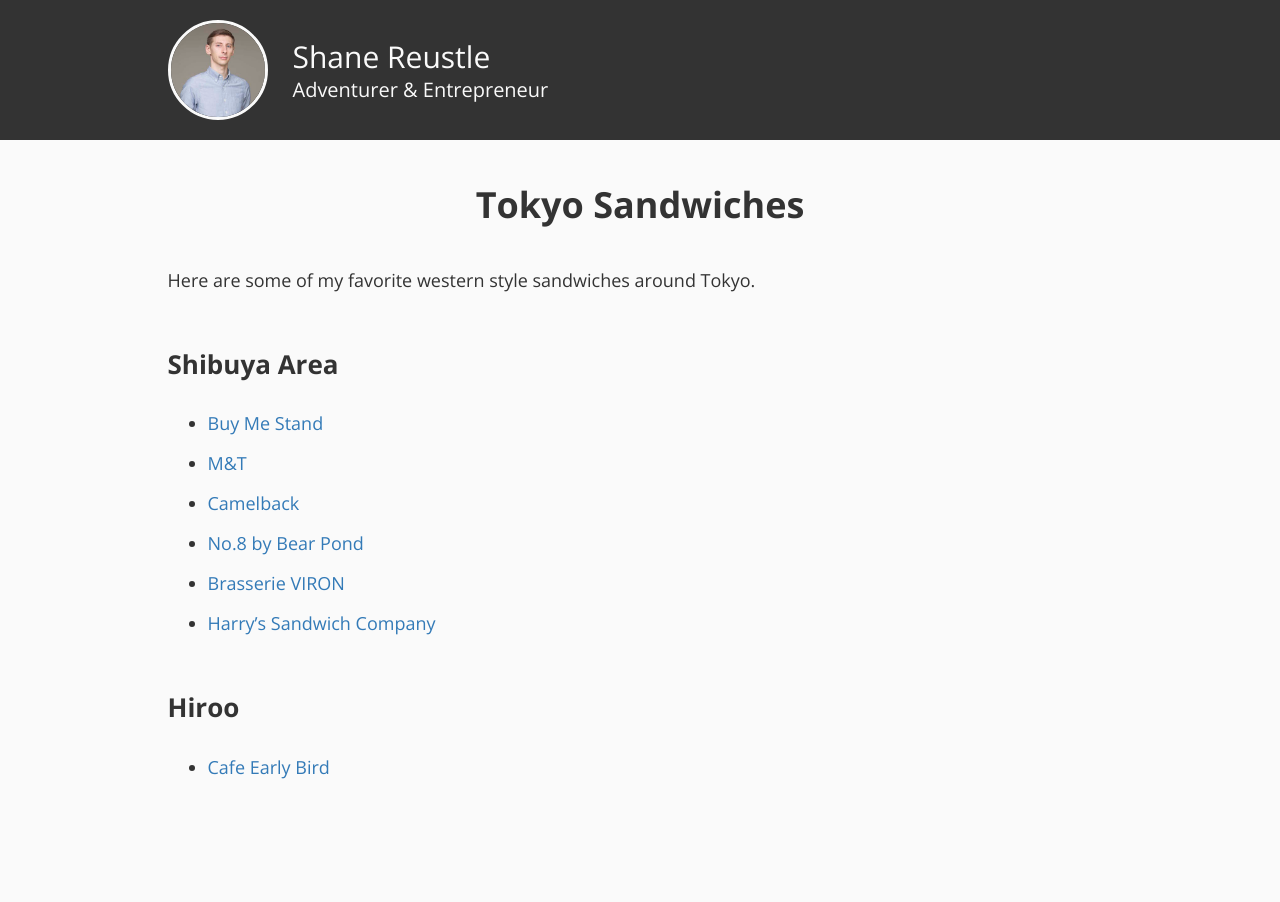
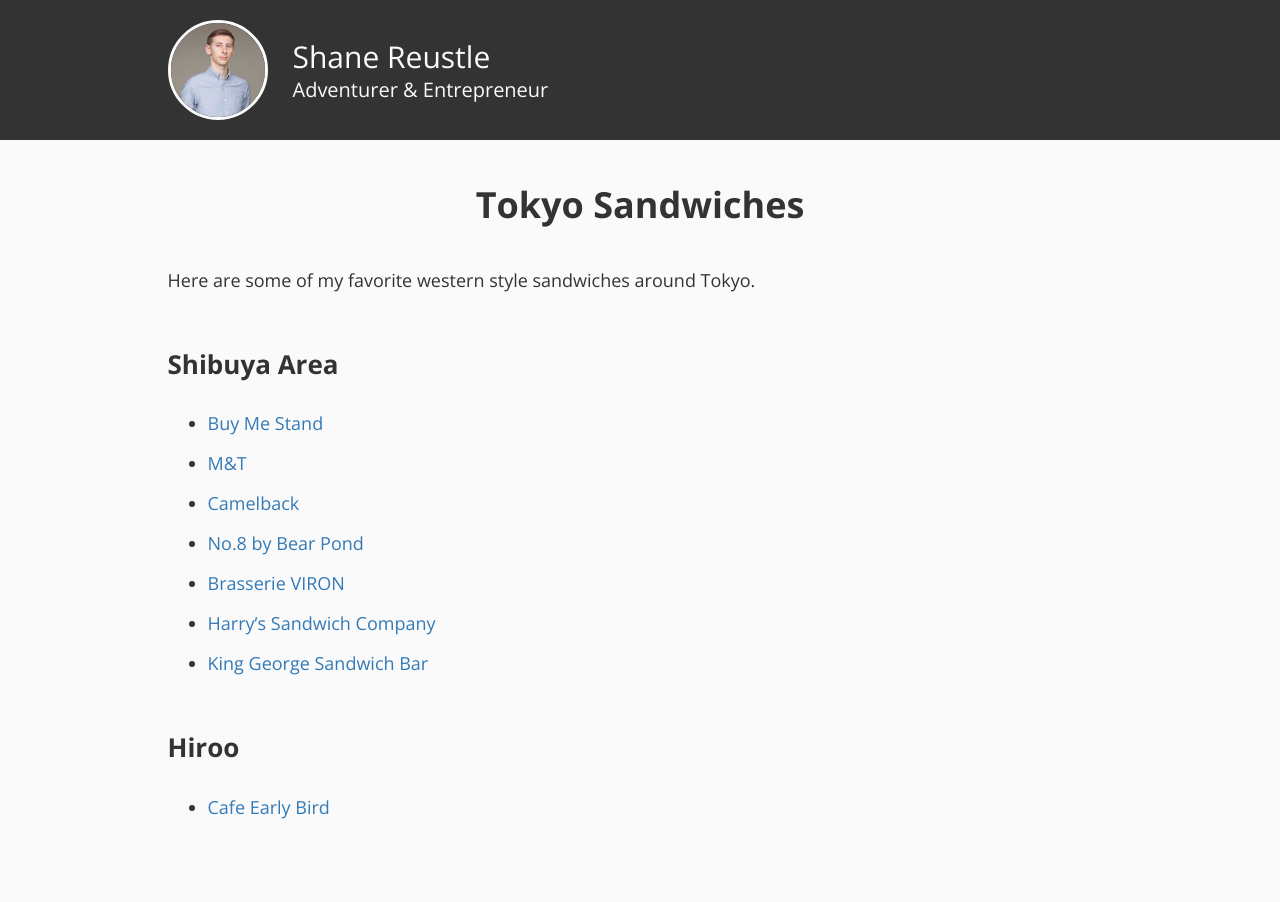
Before and after one commit to reustle/reustle, a Jekyll site: the page built from _posts/2018-12-07-tokyo-sandwiches.md, in a window 1280 px wide. Built offline with Jekyll 4.4.1, drawn with Linux system fonts in a browser that asks for light colours.

Commit message:
Update 2018-12-07-tokyo-sandwiches.md

```diff
--- a/_posts/2018-12-07-tokyo-sandwiches.md
+++ b/_posts/2018-12-07-tokyo-sandwiches.md
@@ -13,6 +13,7 @@
 - [No.8 by Bear Pond](https://goo.gl/maps/sF2JtXeA1Hv)
 - [Brasserie VIRON](https://goo.gl/maps/6H4ea5qnN492)
 - [Harry's Sandwich Company](https://goo.gl/maps/o7kYJgGUyGhLX9eD8)
+- [King George Sandwich Bar](https://goo.gl/maps/NptHeZnhaeg2NFo29)
 
 ## Hiroo
 - [Cafe Early Bird](https://goo.gl/maps/Tb9npd34fRw)
```
